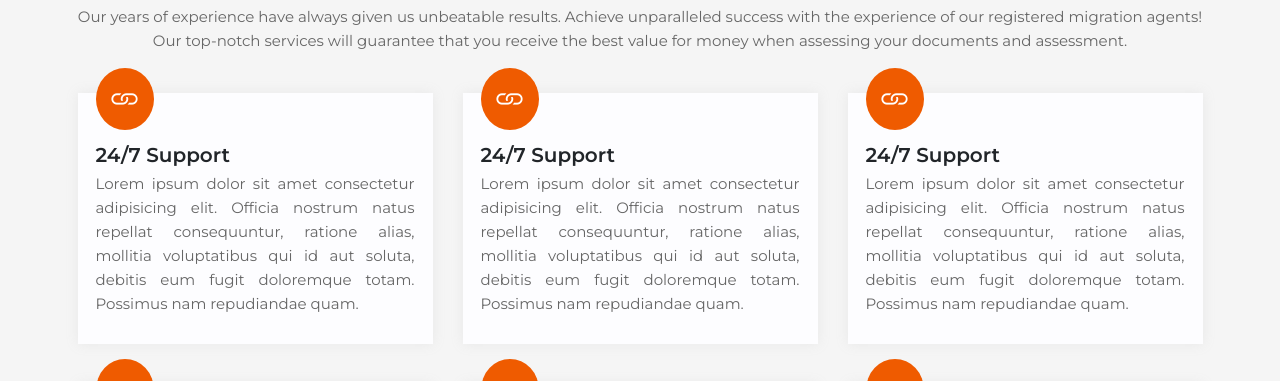
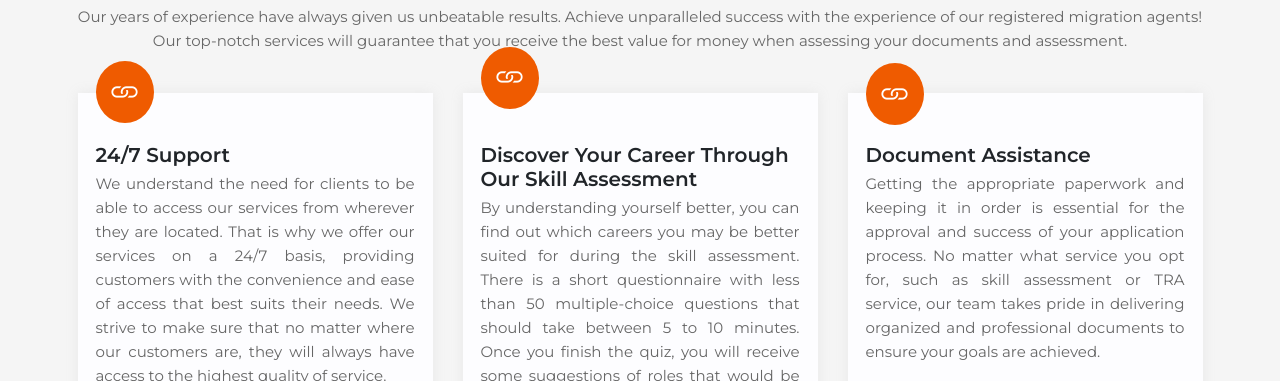
Before and after one commit to Sabal-Shrestha/skillassessmentfigma, a plain HTML site: page index.html in a window 1280 px wide. Shown: the part 568-949 px from the top of the page. Drawn offline with nearby package versions, Linux system fonts and the light colour scheme.

Commit message:
Index Update

```diff
--- a/index.html
+++ b/index.html
@@ -92,10 +92,13 @@
                   <i class="bi-link"></i>
                   <h3>24/7 Support</h3>
                   <p>
-                    Lorem ipsum dolor sit amet consectetur adipisicing elit.
-                    Officia nostrum natus repellat consequuntur, ratione alias,
-                    mollitia voluptatibus qui id aut soluta, debitis eum fugit
-                    doloremque totam. Possimus nam repudiandae quam.
+                    We understand the need for clients to be able to access our
+                    services from wherever they are located. That is why we
+                    offer our services on a 24/7 basis, providing customers with
+                    the convenience and ease of access that best suits their
+                    needs. We strive to make sure that no matter where our
+                    customers are, they will always have access to the highest
+                    quality of service.
                   </p>
                 </div>
               </div>
@@ -104,12 +107,18 @@
               <div class="card">
                 <div class="card-body">
                   <i class="bi-link"></i>
-                  <h3>24/7 Support</h3>
+                  <h3>Discover Your Career Through Our Skill Assessment</h3>
                   <p>
-                    Lorem ipsum dolor sit amet consectetur adipisicing elit.
-                    Officia nostrum natus repellat consequuntur, ratione alias,
-                    mollitia voluptatibus qui id aut soluta, debitis eum fugit
-                    doloremque totam. Possimus nam repudiandae quam.
+                    By understanding yourself better, you can find out which
+                    careers you may be better suited for during the skill
+                    assessment. There is a short questionnaire with less than 50
+                    multiple-choice questions that should take between 5 to 10
+                    minutes. Once you finish the quiz, you will receive some
+                    suggestions of roles that would be suitable for you. You can
+                    use these recommendations to help you explore further and
+                    decide what you would prefer to do. You can also compare
+                    different jobs to determine which one interests you the
+                    most.
                   </p>
                 </div>
               </div>
@@ -118,12 +127,14 @@
               <div class="card">
                 <div class="card-body">
                   <i class="bi-link"></i>
-                  <h3>24/7 Support</h3>
+                  <h3>Document Assistance</h3>
                   <p>
-                    Lorem ipsum dolor sit amet consectetur adipisicing elit.
-                    Officia nostrum natus repellat consequuntur, ratione alias,
-                    mollitia voluptatibus qui id aut soluta, debitis eum fugit
-                    doloremque totam. Possimus nam repudiandae quam.
+                    Getting the appropriate paperwork and keeping it in order is
+                    essential for the approval and success of your application
+                    process. No matter what service you opt for, such as skill
+                    assessment or TRA service, our team takes pride in
+                    delivering organized and professional documents to ensure
+                    your goals are achieved.
                   </p>
                 </div>
               </div>
```
